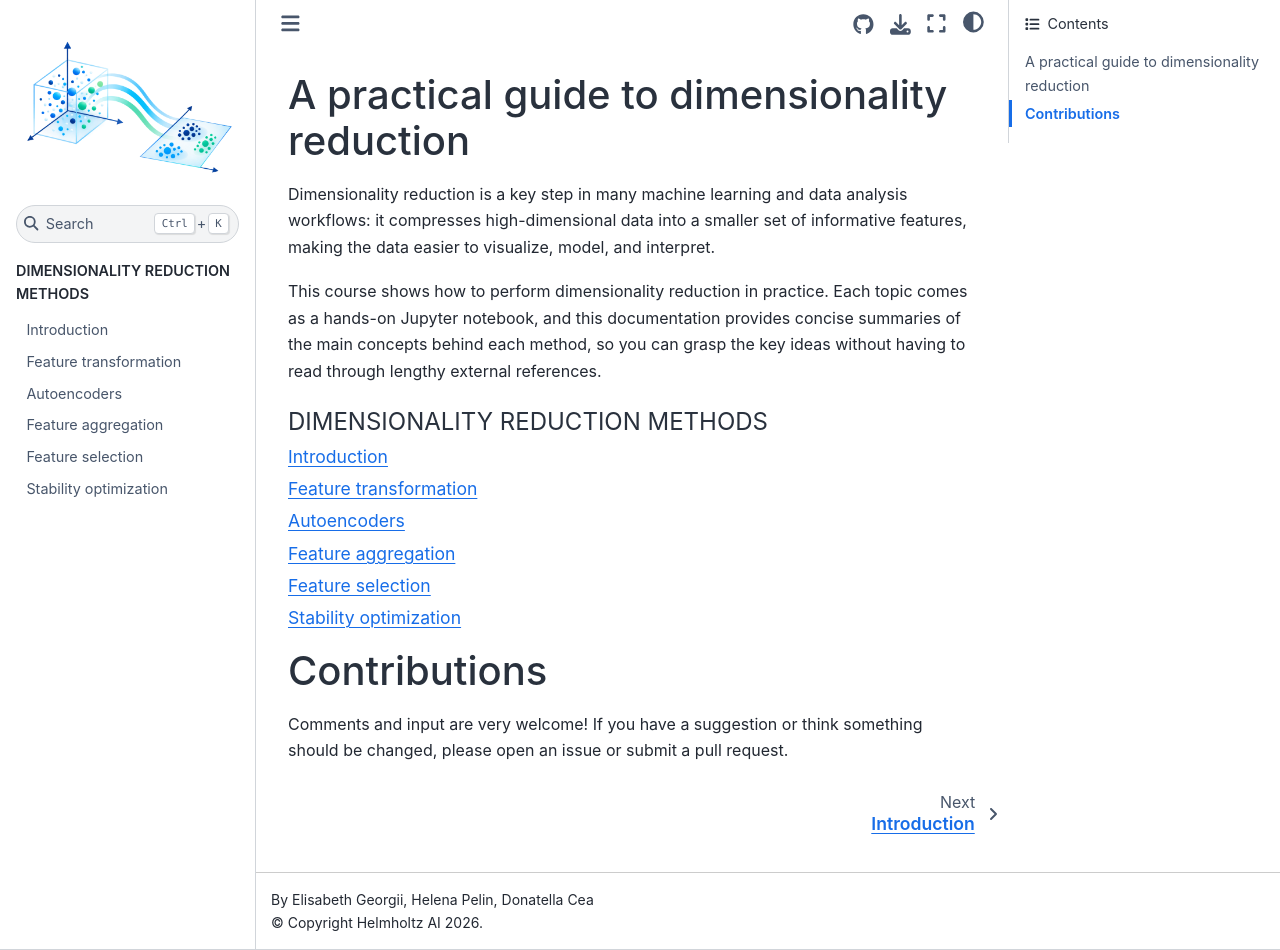
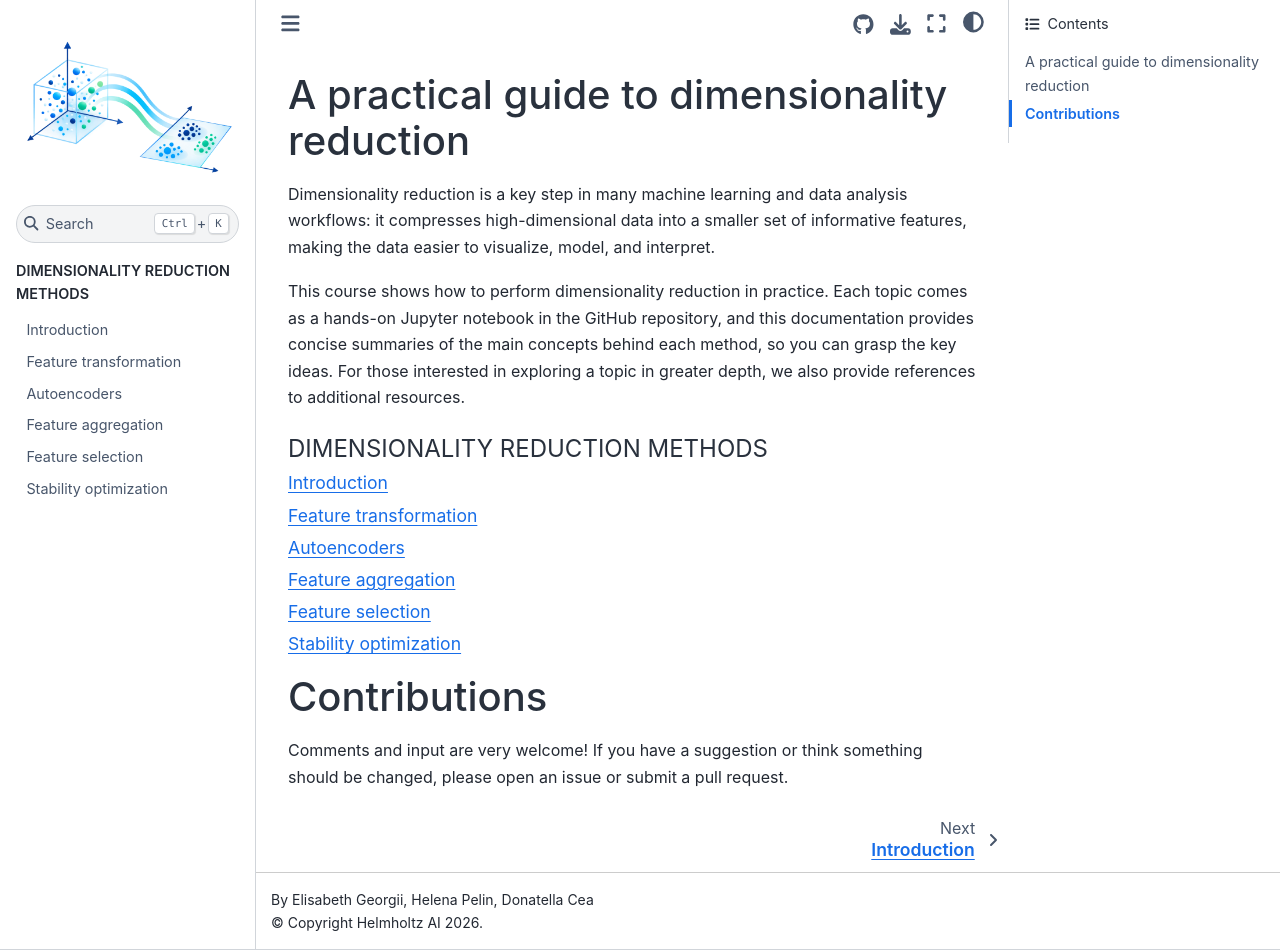
Before and after one commit to HelmholtzAI-Consultants-Munich/DimRed-Course, a Sphinx documentation site: the page built from docs/source/index.rst, in a window 1280 px wide and 950 px high. Built offline with Sphinx 7.4.7 and the Sphinx Book theme 1.1.4, drawn with Linux system fonts in a browser that asks for light colours.

Commit message:
Clarify Jupyter notebook location and revise text
Updated documentation to clarify Jupyter notebook location and added reference to additional resources.

```diff
--- a/docs/source/index.rst
+++ b/docs/source/index.rst
@@ -10,9 +10,9 @@ workflows: it compresses high-dimensional data into a smaller set of informative
 features, making the data easier to visualize, model, and interpret.
 
 This course shows how to perform dimensionality reduction in practice. Each topic
-comes as a hands-on Jupyter notebook, and this documentation provides concise
-summaries of the main concepts behind each method, so you can grasp the key ideas
-without having to read through lengthy external references.
+comes as a hands-on Jupyter notebook in the GitHub repository, and this documentation provides concise
+summaries of the main concepts behind each method, so you can grasp the key ideas.
+For those interested in exploring a topic in greater depth, we also provide references to additional resources.
 
 
 .. toctree::
```
